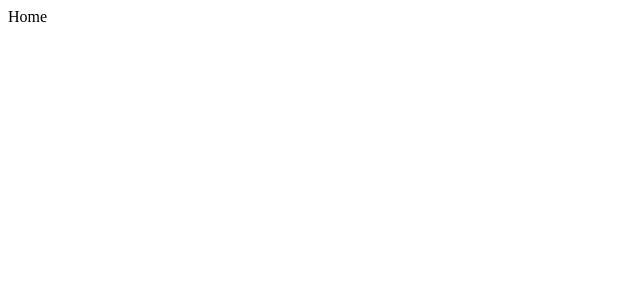
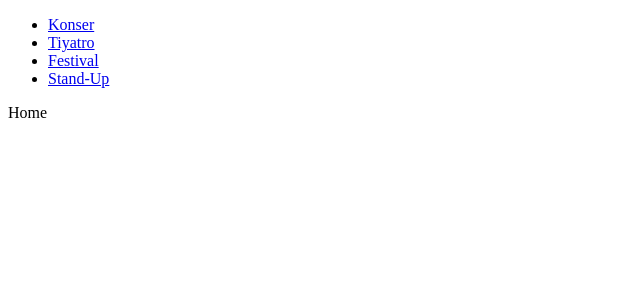
Before and after one commit to gokalpcakar/BiletAl, a JavaScript app: page / in a window 1280 px wide. Shown: the top 300 px of the page, without its empty margins (0-640 px from the left). Built offline with nearby package versions, Linux system fonts and the light colour scheme.

Commit message:
Layout oluşturulup, routing ile sayfalar arası geçiş yapıldı

```diff
--- /dev/null
+++ b/src/layout/main/index.js
@@ -0,0 +1,27 @@
+import { Outlet, Link } from "react-router-dom"
+
+function MainLayout() {
+    return (
+        <div>
+            <nav>
+                <ul>
+                    <li>
+                        <Link to='concert'>Konser</Link>
+                    </li>
+                    <li>
+                        <Link to='theatre'>Tiyatro</Link>
+                    </li>
+                    <li>
+                        <Link to='festival'>Festival</Link>
+                    </li>
+                    <li>
+                        <Link to='standup'>Stand-Up</Link>
+                    </li>
+                </ul>
+            </nav>
+            <Outlet />
+        </div>
+    )
+}
+
+export default MainLayout
--- /dev/null
+++ b/src/pages/NotFound/index.js
@@ -0,0 +1,8 @@
+
+function NotFound() {
+  return (
+    <div>NotFound</div>
+  )
+}
+
+export default NotFound
--- a/src/routes/index.js
+++ b/src/routes/index.js
@@ -4,10 +4,16 @@ import Concert from '../pages/Concert'
 import Theatre from '../pages/Theatre'
 import Festival from '../pages/Festival'
 import StandUp from '../pages/StandUp'
+import NotFound from '../pages/NotFound'
+import MainLayout from "../layout/main"
 
 const routes = createBrowserRouter([
     {
         path: '/',
+        element: <MainLayout />,
+        children: [
+            {
+                index: true,
                 element: <Home />
             },
             {
@@ -25,6 +31,12 @@ const routes = createBrowserRouter([
             {
                 path: 'stand-up',
                 element: <StandUp />
+            },
+            {
+                path: '*',
+                element: <NotFound />
+            }
+        ]
     }
 ])
 
```
Lines whose indentation alone changed are shown as unchanged.
